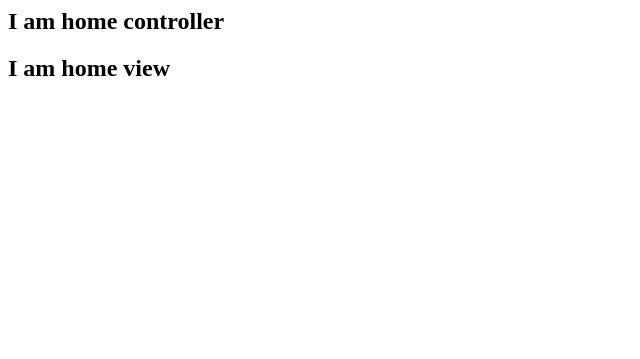
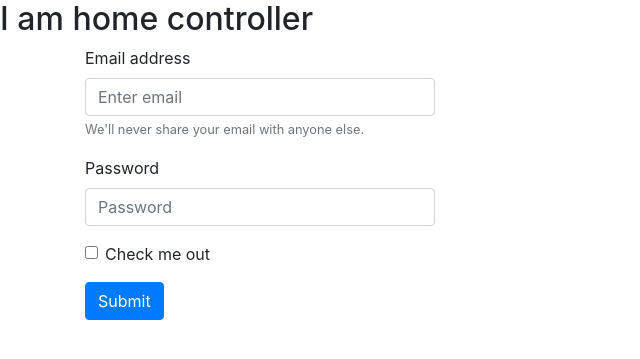
Before and after one commit to cinthanh/build-php-simple, a PHP site: page / in a window 1280 px wide. Shown: the top 359 px of the page, without its empty margins (0-640 px from the left). Run offline with PHP 8.4, Linux system fonts and the light colour scheme; some libraries are stand-ins or nearby versions.

Commit message:
@improve Routes POST_GET important

```diff
--- /dev/null
+++ b/app/controllers/add-name.php
@@ -0,0 +1,3 @@
+<?php
+
+echo "<pre>";print_r($_SERVER);echo "</pre>";
--- a/app/routes.php
+++ b/app/routes.php
@@ -1,8 +1,7 @@
 <?php
 
+$router->get('','controllers/home.php');
+$router->get('about','controllers/about.php');
+$router->get('service','controllers/service.php');
 
-$router->define([
-    ''             => 'controllers/home.php',
-    'about'        => 'controllers/about.php',
-    'service'      => 'controllers/service.php',
-]);
+$router->post('names', 'controllers/add-name.php');
--- a/app/views/home.view.php
+++ b/app/views/home.view.php
@@ -1,3 +1,35 @@
-<?php
-
-echo "<h2>I am home view</h2>";
+<!doctype html>
+<html lang="en">
+<head>
+    <meta charset="UTF-8">
+    <meta name="viewport"
+          content="width=device-width, user-scalable=no, initial-scale=1.0, maximum-scale=1.0, minimum-scale=1.0">
+    <meta http-equiv="X-UA-Compatible" content="ie=edge">
+    <link href="https://stackpath.bootstrapcdn.com/bootstrap/4.2.1/css/bootstrap.min.css" rel="stylesheet" integrity="sha384-GJzZqFGwb1QTTN6wy59ffF1BuGJpLSa9DkKMp0DgiMDm4iYMj70gZWKYbI706tWS" crossorigin="anonymous">
+    <title>@Form Post || Get</title>
+</head>
+<body>
+    <div class="container">
+        <div class="row">
+            <div class="col-sm-4">
+                <form method="post" action="/names">
+                    <div class="form-group">
+                        <label for="exampleInputEmail1">Email address</label>
+                        <input type="email" name="email" class="form-control" id="exampleInputEmail1" aria-describedby="emailHelp" placeholder="Enter email">
+                        <small id="emailHelp" class="form-text text-muted">We'll never share your email with anyone else.</small>
+                    </div>
+                    <div class="form-group">
+                        <label for="exampleInputPassword1">Password</label>
+                        <input name="password" type="password" class="form-control" id="exampleInputPassword1" placeholder="Password">
+                    </div>
+                    <div class="form-group form-check">
+                        <input type="checkbox" class="form-check-input" id="exampleCheck1">
+                        <label class="form-check-label" for="exampleCheck1">Check me out</label>
+                    </div>
+                    <button type="submit" class="btn btn-primary">Submit</button>
+                </form>
+            </div>
+        </div>
+    </div>
+</body>
+</html>
--- a/core/Request.php
+++ b/core/Request.php
@@ -10,9 +10,19 @@ class Request
 {
 
 
+    public static function method()
+    {
+        return $_SERVER['REQUEST_METHOD'];
+    }
+
     public static function uri()
     {
-        return trim($_SERVER['REQUEST_URI'],'/');
+
+        return trim(
+            parse_url($_SERVER['REQUEST_URI'], PHP_URL_PATH),'/'
+        );
+
+        #return trim($_SERVER['REQUEST_URI'],'/'); // right for get action
     }
 
 }
--- a/core/Router.php
+++ b/core/Router.php
@@ -5,7 +5,10 @@ class Router
 {
 
 
-    protected $_routes = [];
+    protected $_routes = [
+        'POST' => [],
+        'GET' => [],
+    ];
 
 
     public function define($routes)
@@ -13,10 +16,20 @@ class Router
         $this->_routes = $routes;
     }
 
-    public function direct($uri) //
+    public function get($uri, $controller)
     {
-        if (array_key_exists($uri, $this->_routes)) {
-            return 'app/' . $this->_routes[$uri];
+        $this->_routes['GET'][$uri] = $controller;
+    }
+
+    public function post($uri, $controller)
+    {
+        $this->_routes['POST'][$uri] = $controller;
+    }
+
+    public function direct($uri, $requestType) //
+    {
+        if (array_key_exists($uri, $this->_routes[$requestType])) {
+            return 'app/' . $this->_routes[$requestType][$uri];
         } else {
             die('Request not exist');
         }
--- a/core/bootstrap.php
+++ b/core/bootstrap.php
@@ -17,7 +17,7 @@ require_once 'core/Router.php';
 
 //## @improve code
 require_once Router::load('routes.php')
-        ->direct(Request::uri());
+        ->direct( Request::uri(), Request::method() );
 
 # required database
 
```
